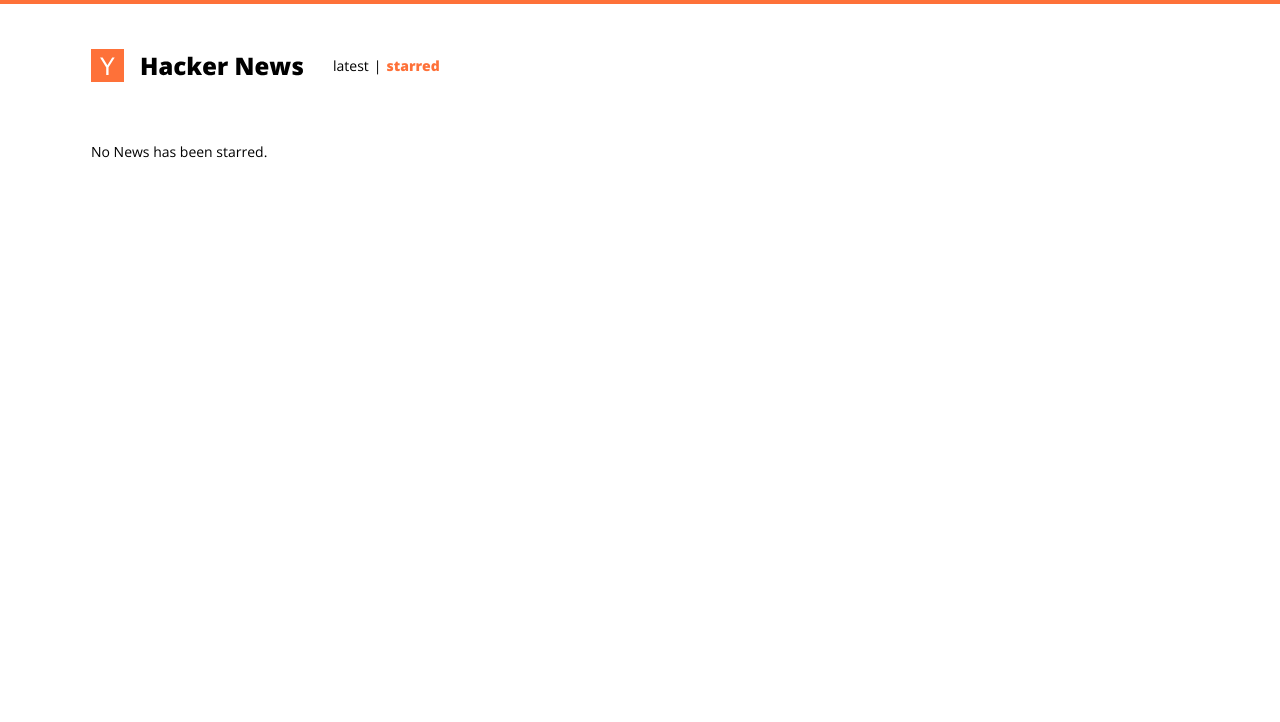
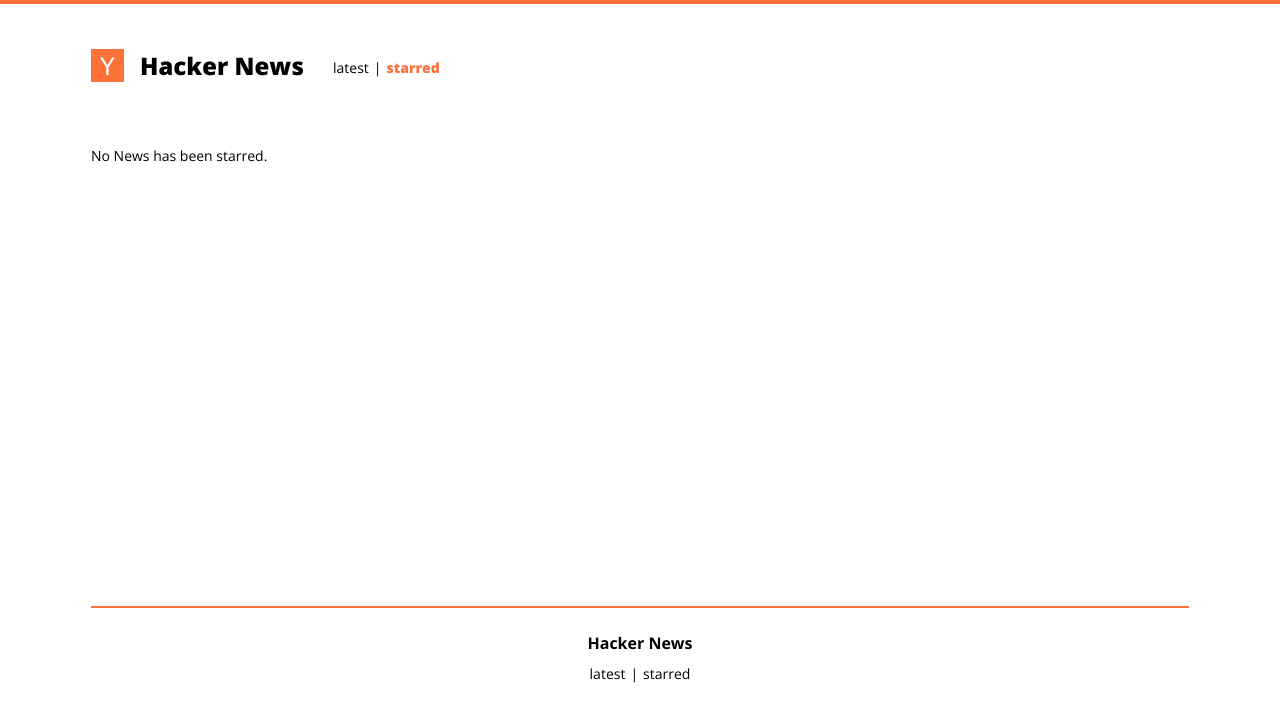
Before and after one commit to koflaherty/hacker-news-app, a React (Vite) app: page /starred in a window 1280 px wide. Shown: the top 722 px of the page. Built offline with nearby package versions, Linux system fonts and the light colour scheme.

Commit message:
Implemented a footer and links are now defined in PageTemplate

```diff
--- /dev/null
+++ b/src/features/footer/Footer.tsx
@@ -0,0 +1,14 @@
+import styles from "./styles.module.scss";
+import {FooterLinks, NavLink} from "./FooterLinks.tsx";
+import {FC} from "react";
+
+export const Footer: FC<{
+  links: NavLink[];
+}> = ({links}) => {
+  return (
+    <footer className={styles.footer}>
+      <div className={styles.footerLogo}>Hacker News</div>
+      <FooterLinks links={links}></FooterLinks>
+    </footer>
+  );
+};
--- /dev/null
+++ b/src/features/footer/FooterLinks.tsx
@@ -0,0 +1,22 @@
+import {FC, ReactNode} from "react";
+import {Link} from "react-router-dom";
+import styles from "./styles.module.scss";
+
+export type NavLink = {
+  path: string;
+  children: ReactNode;
+};
+
+export const FooterLinks: FC<{
+  links: NavLink[];
+}> = ({links}) => {
+  return (
+    <ul className={styles.footerLinks}>
+      {links.map((link, index) => (
+        <li key={index} className={styles.footerLink}>
+          <Link to={link.path}>{link.children}</Link>
+        </li>
+      ))}
+    </ul>
+  );
+};
--- /dev/null
+++ b/src/features/footer/styles.module.scss
@@ -0,0 +1,39 @@
+@import "../../theme/mixins";
+
+.footer {
+  border-top: 2px solid var(--color-primary);
+  display: flex;
+  flex-direction: column;
+  gap: 10px;
+  align-items: center;
+  padding: 1.75rem
+}
+
+.footerLogo {
+  @include typography(logo);
+}
+
+
+.footerLinks {
+  display: flex;
+  @include clearListStyles;
+}
+
+.footerLink {
+  @include typography(base);
+
+  a {
+    color: var(--color-typography);
+    text-decoration: none;
+
+    &:hover {
+      text-decoration: underline;
+    }
+  }
+
+  &:not(:first-child):before {
+    content: "|";
+    padding: 0 5px;
+    @include typography(base);
+  }
+}
--- a/src/features/nav/components/Logo.tsx
+++ b/src/features/nav/components/Logo.tsx
@@ -1,7 +1,12 @@
 import {FC} from "react";
 import mainLogo from "../../../assets/hacker-news-logo.svg";
 import styles from "./styles.module.scss";
+import {Link} from "react-router-dom";
 
 export const Logo: FC = () => {
-  return <img src={mainLogo} className={styles.logo} alt="Hacker News Logo" />;
+  return (
+    <Link to="/">
+      <img src={mainLogo} className={styles.logo} alt="Hacker News Logo" />
+    </Link>
+  );
 };
--- a/src/features/nav/components/Nav.tsx
+++ b/src/features/nav/components/Nav.tsx
@@ -1,25 +1,9 @@
 import {Logo} from "./Logo.tsx";
 import {NavigationLinks, NavLink} from "./NavigationLinks.tsx";
-import {useMemo} from "react";
 import styles from "./styles.module.scss";
+import {FC} from "react";
 
-export const Nav = () => {
-  const links: NavLink[] = useMemo(
-    () => [
-      {
-        path: "/",
-        children: "latest",
-      },
-      {
-        path: "/starred",
-        children: "starred",
-      },
-    ],
-    [],
-  );
-
-  console.log(links);
-
+export const Nav: FC<{links: NavLink[]}> = ({links}) => {
   return (
     <div className={styles.nav}>
       <Logo />
--- a/src/pages/templates/PageTemplate.tsx
+++ b/src/pages/templates/PageTemplate.tsx
@@ -1,12 +1,29 @@
-import {PropsWithChildren} from "react";
+import {PropsWithChildren, useMemo} from "react";
 import styles from "./page-template.module.scss";
 import {Nav} from "../../features/nav/components/Nav.tsx";
+import {Footer} from "../../features/footer/Footer.tsx";
+import {NavLink} from "../../features/nav/components/NavigationLinks.tsx";
 
 export const PageTemplate = ({children}: PropsWithChildren) => {
+  const links: NavLink[] = useMemo(
+    () => [
+      {
+        path: "/",
+        children: "latest",
+      },
+      {
+        path: "/starred",
+        children: "starred",
+      },
+    ],
+    [],
+  );
+
   return (
     <div className={styles.pageTemplate}>
-      <Nav />
-      {children}
+      <Nav links={links} />
+      <main className={styles.pageTemplateContent}>{children}</main>
+      <Footer links={links} />
     </div>
   );
 };
--- a/src/pages/templates/page-template.module.scss
+++ b/src/pages/templates/page-template.module.scss
@@ -1,12 +1,12 @@
 @import "../../theme/mixins";
 
 .pageTemplate {
-  padding: 3.5rem 6.5rem;
+  padding: 3.5rem 6.5rem 0 6.5rem;
   max-width: 100%;
   overflow: hidden;
   word-wrap: break-word;
   @include mobile {
-    padding: 1rem 2rem;
+    padding: 2rem 2rem 0 2rem;
   }
 
   // Horizontal Bar
@@ -20,3 +20,8 @@
     background-color: var(--color-primary);
   }
 }
+
+.pageTemplateContent {
+  margin-bottom: 60px;
+  min-height: 50vh;
+}
--- a/src/theme/variables.scss
+++ b/src/theme/variables.scss
@@ -44,6 +44,12 @@
     weight: 600,
     lineHeight: 19.07px,
   ),
+  logo: (
+    fontFamily: $openSans,
+    fontSize: 16px,
+    weight: 700,
+    lineHeight: 21.79px,
+  ),
 );
 
 $colors: (
```
